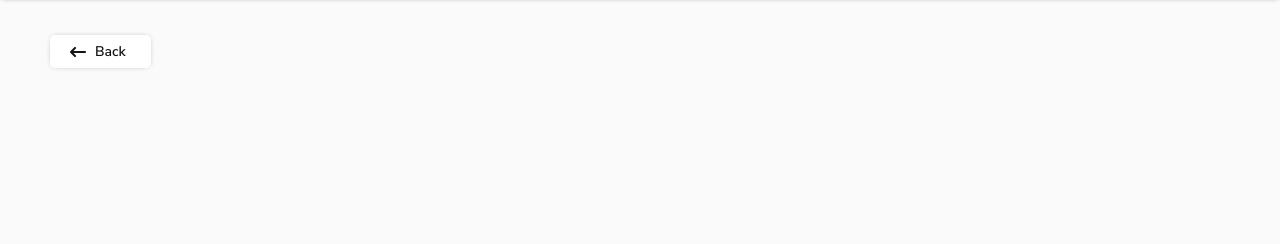
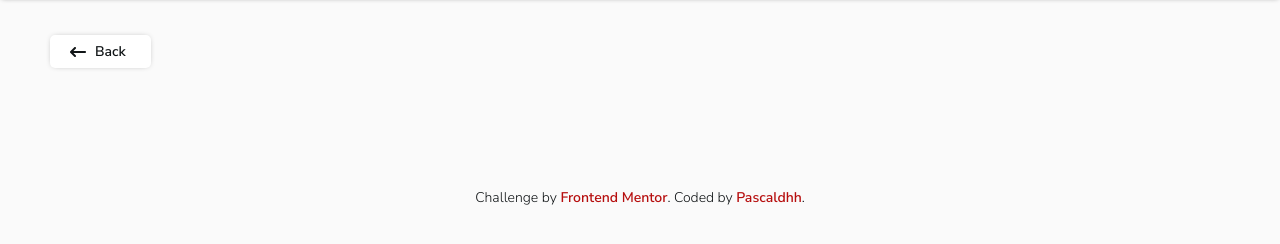
Before and after one commit to Pascaldhh/FrontendMentorChallenges, a plain HTML site: page REST-Countries-API-with-color-theme-switcher/country/index.html in a window 1280 px wide. Shown: the part 76-320 px from the top of the page. Drawn offline with Linux system fonts and the light colour scheme; no server answers.

Commit message:
Added contribution to REST countries API

```diff
--- a/REST-Countries-API-with-color-theme-switcher/country/index.html
+++ b/REST-Countries-API-with-color-theme-switcher/country/index.html
@@ -27,6 +27,15 @@
       </div>
     </section>
   </main>
+  <footer>
+    <div class="container">
+      <!-- created by Pascaldhh -->
+      <div class="attribution">
+        Challenge by
+        <a href="https://www.frontendmentor.io?ref=challenge" target="_blank">Frontend Mentor</a>. Coded by <a href="https://github.com/Pascaldhh" target="_blank">Pascaldhh</a>.
+      </div>
+    </div>
+  </footer>
   <script src="../main.js" type="module"></script>
 </body>
 </html>
--- a/REST-Countries-API-with-color-theme-switcher/style.css
+++ b/REST-Countries-API-with-color-theme-switcher/style.css
@@ -329,3 +329,20 @@ img { display: block; max-width: 100% }
     margin-top: 0;
   }
 }
+
+/* Footer */
+footer {
+  margin-top: 50px;
+  margin-bottom: 15px;
+  text-align: center;
+}
+
+footer a {
+  color: rgb(182, 14, 14);
+  font-weight: 600;
+  text-decoration: none;
+}
+
+footer a:hover {
+  text-decoration: underline;
+}
```
Also changed, not shown: NFT-preview-card-component/index.html (+1 -1 lines), REST-Countries-API-with-color-theme-switcher/index.html (+9 -0 lines).
